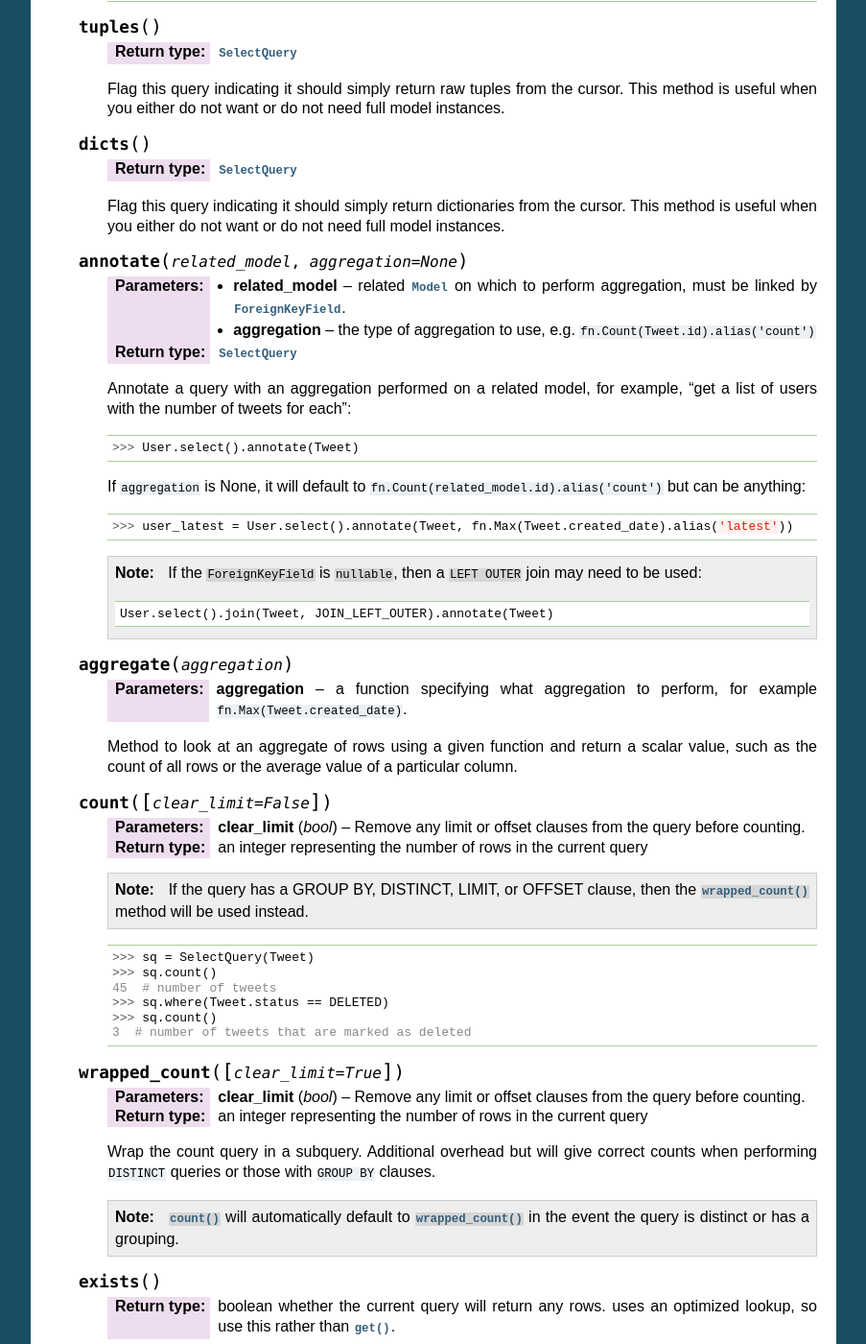
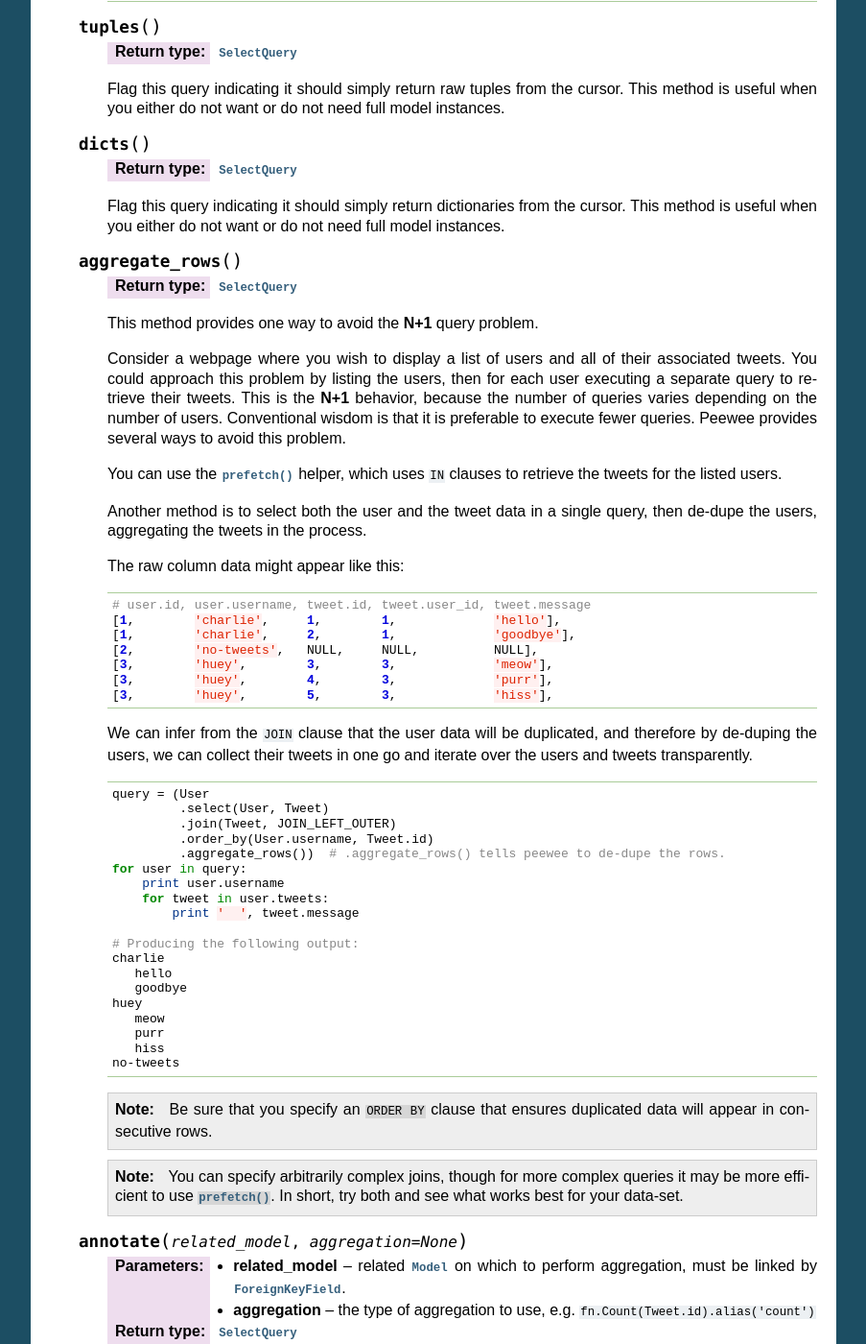
Before and after one commit to coleifer/peewee, a Sphinx documentation site: the page built from docs/peewee/api.rst, in a window 1280 px wide and 1400 px high, scrolled down 17591 px. Shown: the whole window at 96% size, without its empty margins (198-1101 px from the left). Built offline with Sphinx 7.4.7, drawn with Linux system fonts in a browser that asks for light colours; some of the changed text lies outside the part shown.

Commit message:
Documenting aggregate_rows()

```diff
--- a/docs/peewee/api.rst
+++ b/docs/peewee/api.rst
@@ -1091,6 +1091,72 @@ Query Types
         This method is useful when you either do not want or do not need full model
         instances.
 
+    .. py:method:: aggregate_rows()
+
+        :rtype: :py:class:`SelectQuery`
+
+        This method provides one way to avoid the **N+1** query problem.
+
+        Consider a webpage where you wish to display a list of users and all of their
+        associated tweets. You could approach this problem by listing the users, then
+        for each user executing a separate query to retrieve their tweets. This is the
+        **N+1** behavior, because the number of queries varies depending on the number
+        of users. Conventional wisdom is that it is preferable to execute fewer queries.
+        Peewee provides several ways to avoid this problem.
+
+        You can use the :py:func:`prefetch` helper, which uses ``IN`` clauses to retrieve
+        the tweets for the listed users.
+
+        Another method is to select both the user and the tweet data in a single query,
+        then de-dupe the users, aggregating the tweets in the process.
+
+        The raw column data might appear like this:
+
+        .. code-block:: python
+
+            # user.id, user.username, tweet.id, tweet.user_id, tweet.message
+            [1,        'charlie',     1,        1,             'hello'],
+            [1,        'charlie',     2,        1,             'goodbye'],
+            [2,        'no-tweets',   NULL,     NULL,          NULL],
+            [3,        'huey',        3,        3,             'meow'],
+            [3,        'huey',        4,        3,             'purr'],
+            [3,        'huey',        5,        3,             'hiss'],
+
+        We can infer from the ``JOIN`` clause that the user data will be duplicated, and
+        therefore by de-duping the users, we can collect their tweets in one go and iterate
+        over the users and tweets transparently.
+
+        .. code-block:: python
+
+            query = (User
+                     .select(User, Tweet)
+                     .join(Tweet, JOIN_LEFT_OUTER)
+                     .order_by(User.username, Tweet.id)
+                     .aggregate_rows())  # .aggregate_rows() tells peewee to de-dupe the rows.
+            for user in query:
+                print user.username
+                for tweet in user.tweets:
+                    print '  ', tweet.message
+
+            # Producing the following output:
+            charlie
+               hello
+               goodbye
+            huey
+               meow
+               purr
+               hiss
+            no-tweets
+
+        .. note::
+            Be sure that you specify an ``ORDER BY`` clause that ensures duplicated data
+            will appear in consecutive rows.
+
+        .. note::
+            You can specify arbitrarily complex joins, though for more complex queries
+            it may be more efficient to use :py:func:`prefetch`. In short, try both and
+            see what works best for your data-set.
+
     .. py:method:: annotate(related_model, aggregation=None)
 
         :param related_model: related :py:class:`Model` on which to perform aggregation,
```
